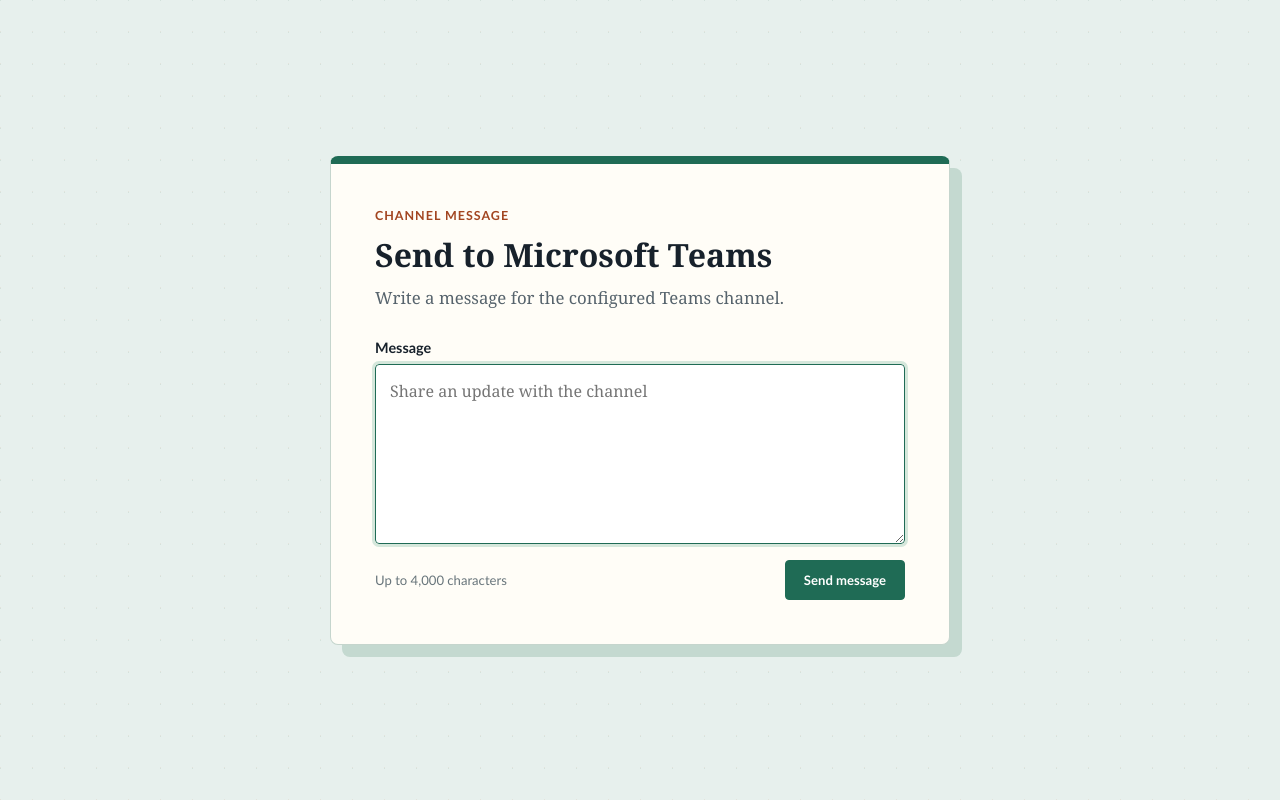
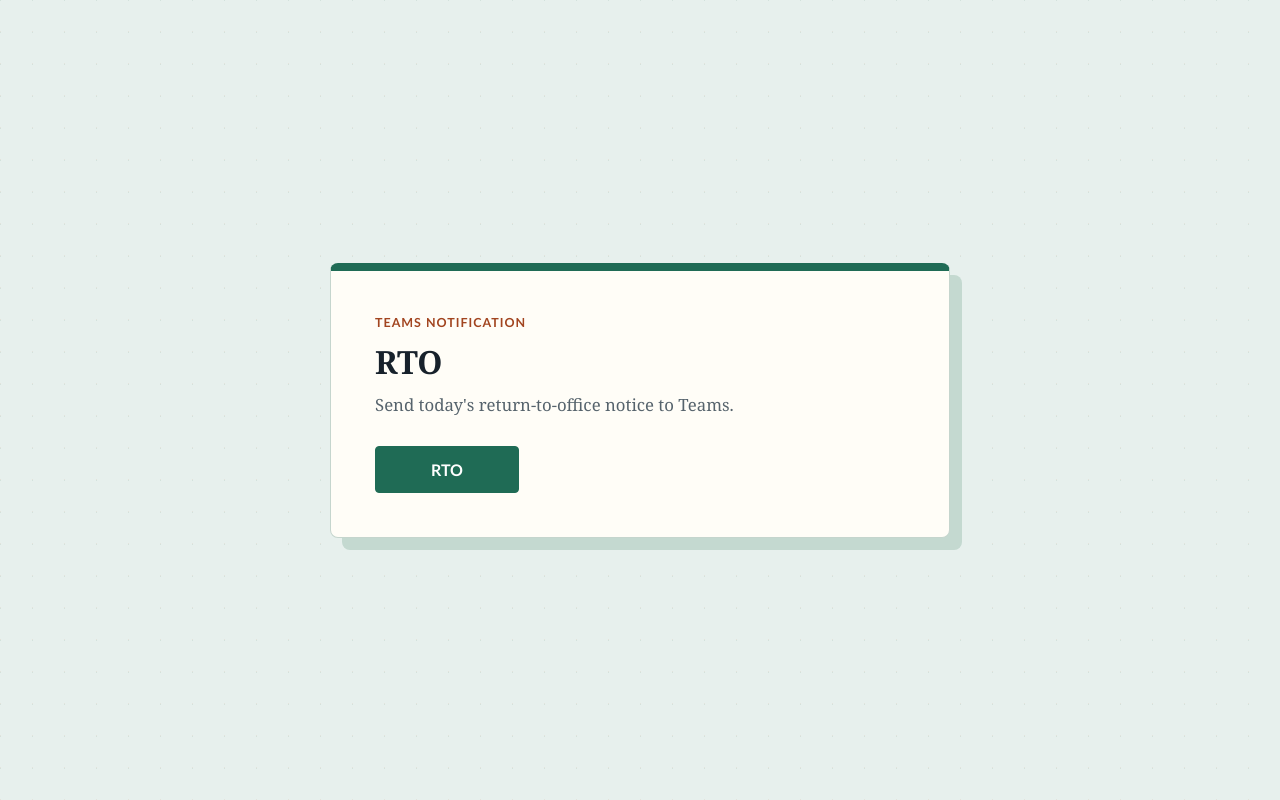
Before and after one commit to aliaramli/teamswebhookdemo, a Flask app: page / in a window 1280 px wide. Run offline with Flask 3, Linux system fonts and the light colour scheme.

Commit message:
update to rto button

```diff
--- a/app.py
+++ b/app.py
@@ -20,7 +20,8 @@ class TeamsWebhookError(RuntimeError):
     """A webhook error that can be shown without exposing the URL."""
 
 
-def build_teams_payload(message: str) -> dict:
+def build_teams_payload() -> dict:
+    rto_date = datetime.now().astimezone().strftime("%d %b %Y")
     sent_at = datetime.now().astimezone().strftime("%d %b %Y, %H:%M %Z")
     return {
         "type": "message",
@@ -37,7 +38,7 @@ def build_teams_payload(message: str) -> dict:
                         "style": "emphasis",
                         "items": [{
                             "type": "TextBlock",
-                            "text": "Channel update",
+                            "text": "RTO update",
                             "size": "Medium",
                             "weight": "Bolder",
                             "wrap": True,
@@ -48,13 +49,13 @@ def build_teams_payload(message: str) -> dict:
                         "spacing": "Medium",
                         "items": [{
                             "type": "TextBlock",
-                            "text": message,
+                            "text": f"Alia will RTO today, {rto_date}",
                             "wrap": True,
                         }],
                     },
                     {
                         "type": "TextBlock",
-                        "text": f"Sent from Webhook Messenger | {sent_at}",
+                        "text": f"Sent from RTO app | {sent_at}",
                         "spacing": "Medium",
                         "isSubtle": True,
                         "size": "Small",
@@ -66,13 +67,13 @@ def build_teams_payload(message: str) -> dict:
     }
 
 
-def send_to_teams(message: str) -> None:
+def send_to_teams() -> None:
     webhook_url = os.environ.get("TEAMS_WEBHOOK_URL")
     if not webhook_url:
         raise RuntimeError("TEAMS_WEBHOOK_URL is not configured.")
 
     try:
-        response = requests.post(webhook_url, json=build_teams_payload(message), timeout=10)
+        response = requests.post(webhook_url, json=build_teams_payload(), timeout=10)
         response.raise_for_status()
     except requests.HTTPError as error:
         status_code = error.response.status_code if error.response is not None else "unknown"
@@ -86,22 +87,15 @@ def send_to_teams(message: str) -> None:
 @app.route("/", methods=["GET", "POST"])
 def index():
     if request.method == "POST":
-        message = request.form.get("message", "").strip()
-
-        if not message:
-            flash("Enter a message before sending it.", "error")
-        elif len(message) > 4_000:
-            flash("Messages must be 4,000 characters or fewer.", "error")
+        try:
+            send_to_teams()
+        except TeamsWebhookError as error:
+            app.logger.exception("Teams webhook request failed")
+            flash(str(error), "error")
+        except RuntimeError as error:
+            flash(str(error), "error")
         else:
-            try:
-                send_to_teams(message)
-            except TeamsWebhookError as error:
-                app.logger.exception("Teams webhook request failed")
-                flash(str(error), "error")
-            except RuntimeError as error:
-                flash(str(error), "error")
-            else:
-                flash("Message sent to Teams.", "success")
+            flash("RTO notice sent to Teams.", "success")
 
         return redirect(url_for("index"))
 
--- a/static/styles.css
+++ b/static/styles.css
@@ -56,47 +56,13 @@ h1 {
   font-size: 1.05rem;
 }
 
-label {
-  display: block;
-  margin-bottom: 8px;
-  font-family: "Trebuchet MS", sans-serif;
-  font-size: 0.9rem;
-  font-weight: 700;
-}
-
-textarea {
-  display: block;
-  width: 100%;
-  min-height: 180px;
-  padding: 14px;
-  color: #17212b;
-  background: #fff;
-  border: 1px solid #9db4a9;
-  border-radius: 4px;
-  font: inherit;
-  font-size: 1rem;
-  line-height: 1.5;
-  resize: vertical;
-}
-
-textarea:focus {
-  outline: 3px solid #d5e7db;
-  border-color: #1f6b55;
-}
-
-.form-footer {
-  display: flex;
-  align-items: center;
-  justify-content: space-between;
-  gap: 16px;
-  margin-top: 16px;
-  color: #68757b;
-  font-family: "Trebuchet MS", sans-serif;
-  font-size: 0.82rem;
+.rto-form {
+  margin-top: 30px;
 }
 
 button {
-  padding: 11px 18px;
+  min-width: 144px;
+  padding: 13px 22px;
   color: #fff;
   background: #1f6b55;
   border: 1px solid #1f6b55;
@@ -141,11 +107,6 @@ button:hover {
     box-shadow: 7px 7px 0 #c4d9d0;
   }
 
-  .form-footer {
-    align-items: flex-start;
-    flex-direction: column;
-  }
-
   button {
     width: 100%;
   }
--- a/templates/index.html
+++ b/templates/index.html
@@ -3,15 +3,15 @@
   <head>
     <meta charset="utf-8">
     <meta name="viewport" content="width=device-width, initial-scale=1">
-    <title>Teams Channel Messenger</title>
+    <title>RTO</title>
     <link rel="stylesheet" href="{{ url_for('static', filename='styles.css') }}">
   </head>
   <body>
     <main class="page-shell">
       <section class="message-panel" aria-labelledby="page-title">
-        <p class="eyebrow">Channel message</p>
-        <h1 id="page-title">Send to Microsoft Teams</h1>
-        <p class="intro">Write a message for the configured Teams channel.</p>
+        <p class="eyebrow">Teams notification</p>
+        <h1 id="page-title">RTO</h1>
+        <p class="intro">Send today's return-to-office notice to Teams.</p>
 
         {% with messages = get_flashed_messages(with_categories=true) %}
           {% for category, message in messages %}
@@ -19,13 +19,8 @@
           {% endfor %}
         {% endwith %}
 
-        <form method="post">
-          <label for="message">Message</label>
-          <textarea id="message" name="message" maxlength="4000" required autofocus placeholder="Share an update with the channel"></textarea>
-          <div class="form-footer">
-            <span>Up to 4,000 characters</span>
-            <button type="submit">Send message</button>
-          </div>
+        <form class="rto-form" method="post">
+          <button type="submit">RTO</button>
         </form>
       </section>
     </main>
```
Also changed, not shown: README.md.
